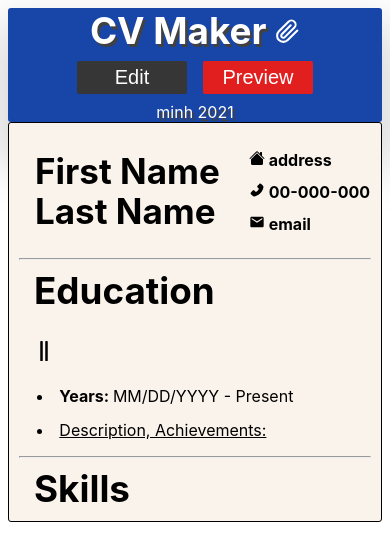
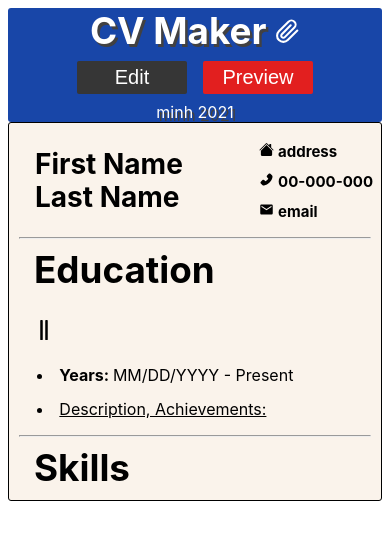
Before and after one commit to minho-sama/CV-maker, a React app in the folder files/: page / in a window 390 px wide. Both pictures are taken after a click on the button "Preview". Built offline with nearby package versions, Linux system fonts and the light colour scheme.

Commit message:
small UI change

```diff
--- a/files/src/components/EditMode/edit-global.css
+++ b/files/src/components/EditMode/edit-global.css
@@ -153,4 +153,26 @@ label{
         width: 100%;
         box-shadow: none;
     }
+    .deleteWork-btn{
+        float:right;
+        top: 23px;
+        right: 3px;
+    }
+
+    .work-card{
+        display:flex;
+        gap: 5%;
+        font-size: 14px;
+    }
+    .description-btn{
+        top: 25px;
+        right: 18%;
+        font-size: 20px;
+    }
+
+    .descriptionDel-btn{
+        font-size: 13px;
+        top: 27px;
+        right: 21%;
+    }
 }
--- a/files/src/components/Header/header.module.css
+++ b/files/src/components/Header/header.module.css
@@ -31,6 +31,10 @@ a:hover{
 }
 
 @media only screen and (max-width: 700px){
+    header{
+        box-shadow: none;
+    }
+
     a{
         position:unset;
     }
--- a/files/src/components/PreviewMode/preview.css
+++ b/files/src/components/PreviewMode/preview.css
@@ -88,4 +88,13 @@
         width: 100%;
         box-shadow: none;
     }
+
+    .name-container{
+        font-size: 28px;
+    }
+    .data-container{
+        top: -7px;
+        right: -3px;
+        font-size: 15px;
+    }
 }
```
Also changed, not shown: README.md.
